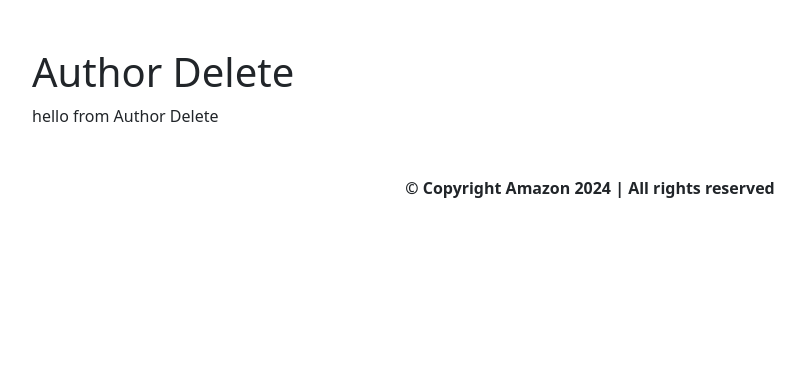
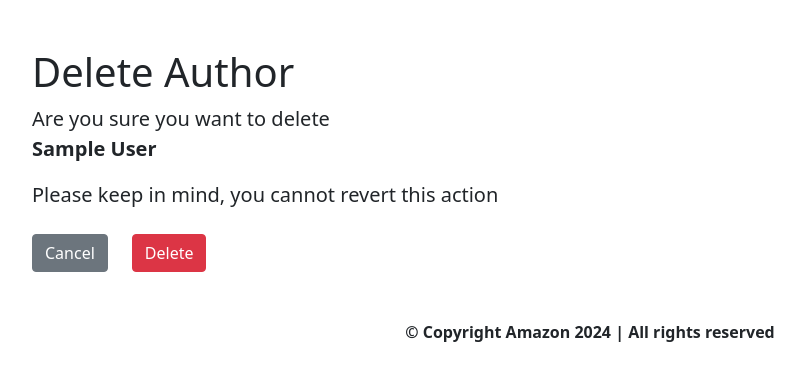
Before and after one commit to shreynpatel23/Assignment1, a PHP site: page /deleteAuthor.php?authorId=1 in a window 1280 px wide. Shown: the part 56-437 px from the top of the page, without its empty margins (50-855 px from the left). Run offline with PHP 8.4, Linux system fonts and the light colour scheme; tables that the repository leaves empty or names only in its code hold one stand-in row (values such as "Sample post").

Commit message:
add delete author functionality

```diff
--- a/authorDetails.php
+++ b/authorDetails.php
@@ -48,7 +48,7 @@
 
         if (isset($authorId)) {
             // fetch the details from db
-            $sql = 'select * FROM Authors WHERE Authors.author_id = ' . $authorId . '';
+            $sql = 'select * FROM Authors WHERE author_id = ' . $authorId . '';
 
             $result = mysqli_query($connect, $sql);
 
--- a/deleteAuthor.php
+++ b/deleteAuthor.php
@@ -1,4 +1,22 @@
-<?php include 'connect.php'; ?>
+<?php
+
+include 'connect.php';
+
+if (isset($_POST['submit'])) {
+
+    $authorId = $_POST['author_id'];
+    $sql = 'delete FROM Authors WHERE author_id = ' . $authorId . '';
+
+    $result = mysqli_query($connect, $sql);
+
+    if ($result) {
+        // go back to list
+        header('location: authorList.php');
+    } else {
+        die(mysqli_error($connect));
+    }
+}
+?>
 
 <!doctype html>
 <html lang="en">
@@ -34,12 +52,40 @@
         </div>
     </nav>
     <div class="container my-5">
-        <h1 class="display-6">Author Delete</h1>
-        <p>hello from Author Delete</p>
+        <h1 class="display-6">Delete Author</h1>
+        <?php
+        $authorId = $_GET['authorId'];
+        $authorName = "";
+
+        if (isset($authorId)) {
+            // fetch the details from db
+            $sql = 'select * FROM Authors WHERE author_id = ' . $authorId . '';
+
+            $result = mysqli_query($connect, $sql);
+
+            if ($result) {
+                while ($row = mysqli_fetch_array($result)) {
+                    $authorName = $row['full_name'];
+                }
+            }
+        }
+        echo '
+            <p class="lead">Are you sure you want to delete <br/> <span class="fw-bold">' . $authorName . '</span></p>
+            <p class="lead">Please keep in mind, you cannot revert this action</p>
+            <div class="d-flex align-items-center gap-4 mt-4">
+                <a href="authorDetails.php?authorId=' . $authorId . '" class="btn btn-secondary">Cancel</a>
+                <form method="post">
+                    <input type="hidden" name="author_id" value=' . $authorId . '>
+                    <button type="submit" name="submit" class="btn btn-danger">Delete</button>
+                </form>
+            </div>
+            '
+        ?>
     </div>
+
     <footer class="my-3 text-center">
-    <p class="mb-0 text-dark fw-bold">© Copyright Amazon 2024 | All rights reserved</p>
-  </footer>
+        <p class="mb-0 text-dark fw-bold">© Copyright Amazon 2024 | All rights reserved</p>
+    </footer>
 </body>
 
 </html>
```
